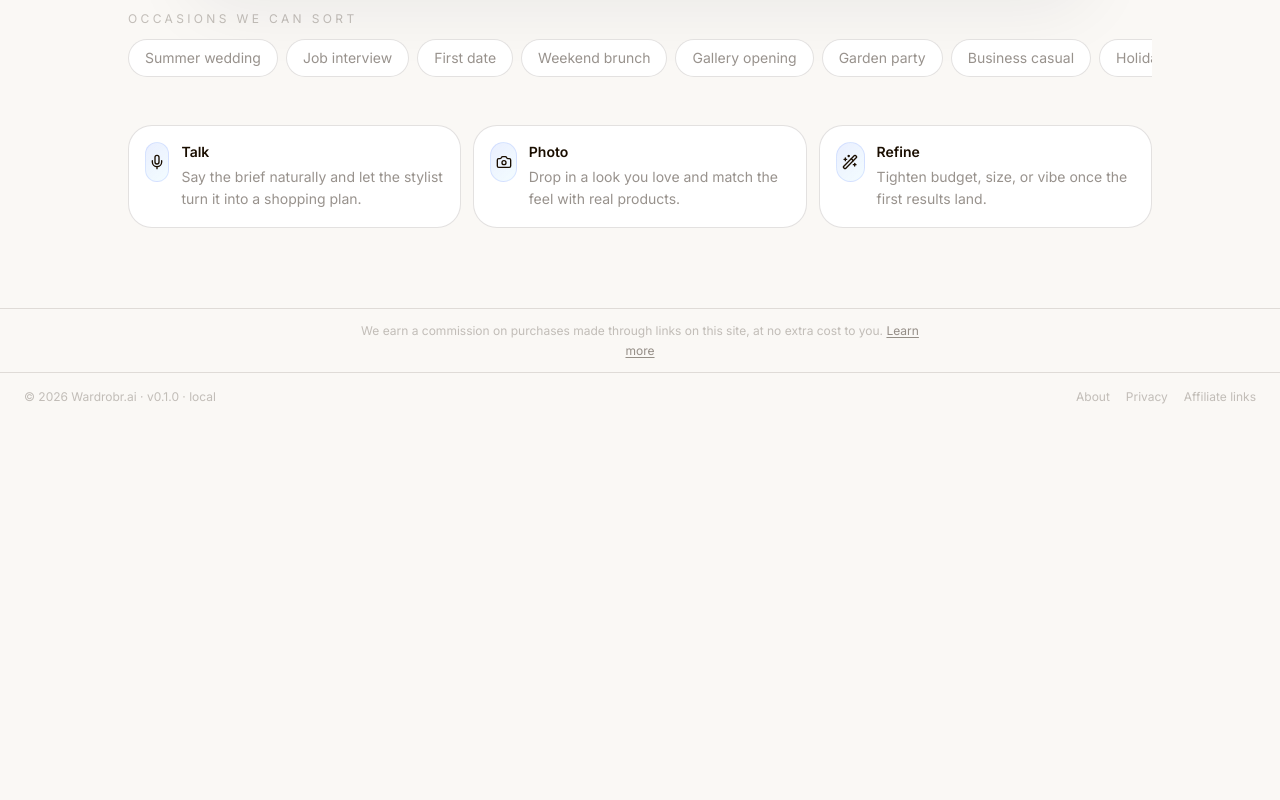
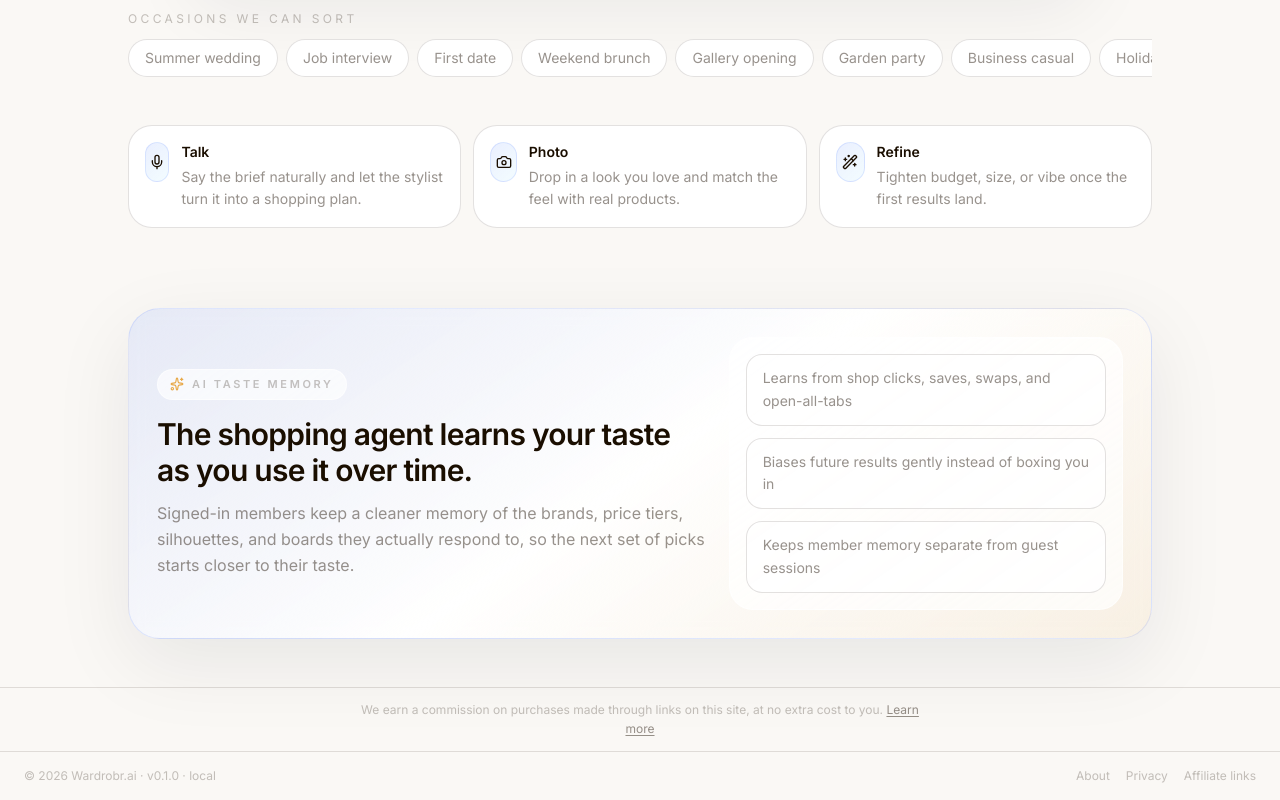
Before and after one commit to sakaarpuri/wardrobr-, a Next.js app: page / in a window 1280 px wide. Shown: the part 1794-2594 px from the top of the page. Before the commit the page ends 2215 px from the top, so only its background shows below. Built offline with nearby package versions, Linux system fonts and the light colour scheme; no server answers.

Commit message:
Add homepage AI memory card

```diff
--- a/src/app/page.tsx
+++ b/src/app/page.tsx
@@ -363,6 +363,43 @@ function CapabilityStrip() {
   )
 }
 
+function MemberMemoryCard() {
+  return (
+    <section className="px-6 pb-12">
+      <div className="mx-auto max-w-5xl overflow-hidden rounded-[32px] border border-[rgba(82,126,255,0.16)] bg-[linear-gradient(145deg,rgba(82,126,255,0.12),rgba(255,255,255,0.92),rgba(232,169,74,0.10))] p-6 shadow-[0_24px_80px_rgba(15,23,42,0.08)] backdrop-blur-sm sm:p-7">
+        <div className="grid gap-6 lg:grid-cols-[minmax(0,1.25fr)_minmax(0,0.9fr)] lg:items-center">
+          <div>
+            <div className="inline-flex items-center gap-2 rounded-full border border-white/50 bg-white/65 px-3 py-1.5 text-[11px] font-semibold uppercase tracking-[0.24em] text-[var(--text-faint)]">
+              <Sparkles className="h-3.5 w-3.5 text-[#E8A94A]" />
+              AI taste memory
+            </div>
+            <h2 className="mt-4 max-w-2xl text-2xl font-semibold tracking-tight text-[var(--text)] sm:text-3xl">
+              The shopping agent learns your taste as you use it over time.
+            </h2>
+            <p className="mt-3 max-w-2xl text-sm leading-relaxed text-[var(--text-muted)] sm:text-base">
+              Signed-in members keep a cleaner memory of the brands, price tiers, silhouettes, and boards they actually respond to, so the next set of picks starts closer to their taste.
+            </p>
+          </div>
+
+          <div className="rounded-[24px] border border-white/55 bg-white/70 p-4 shadow-[inset_0_1px_0_rgba(255,255,255,0.35)]">
+            <div className="space-y-3">
+              {[
+                'Learns from shop clicks, saves, swaps, and open-all-tabs',
+                'Biases future results gently instead of boxing you in',
+                'Keeps member memory separate from guest sessions',
+              ].map((item) => (
+                <div key={item} className="rounded-2xl border border-[var(--border)] bg-[var(--bg-card)]/80 px-4 py-3 text-sm leading-relaxed text-[var(--text-muted)]">
+                  {item}
+                </div>
+              ))}
+            </div>
+          </div>
+        </div>
+      </div>
+    </section>
+  )
+}
+
 export default function HomePage() {
   const router = useRouter()
   const { setPendingMessage, setPendingVoiceStart, clearChat, setOccasionContext } = useChatStore()
@@ -451,6 +488,7 @@ export default function HomePage() {
       <ProofBoard />
       <OccasionTicker onSubmit={handleSubmit} />
       <CapabilityStrip />
+      <MemberMemoryCard />
 
       <div className="border-t border-[var(--border)] px-6 py-3 text-center">
         <p className="mx-auto max-w-xl text-xs leading-relaxed text-[var(--text-faint)]">
```
